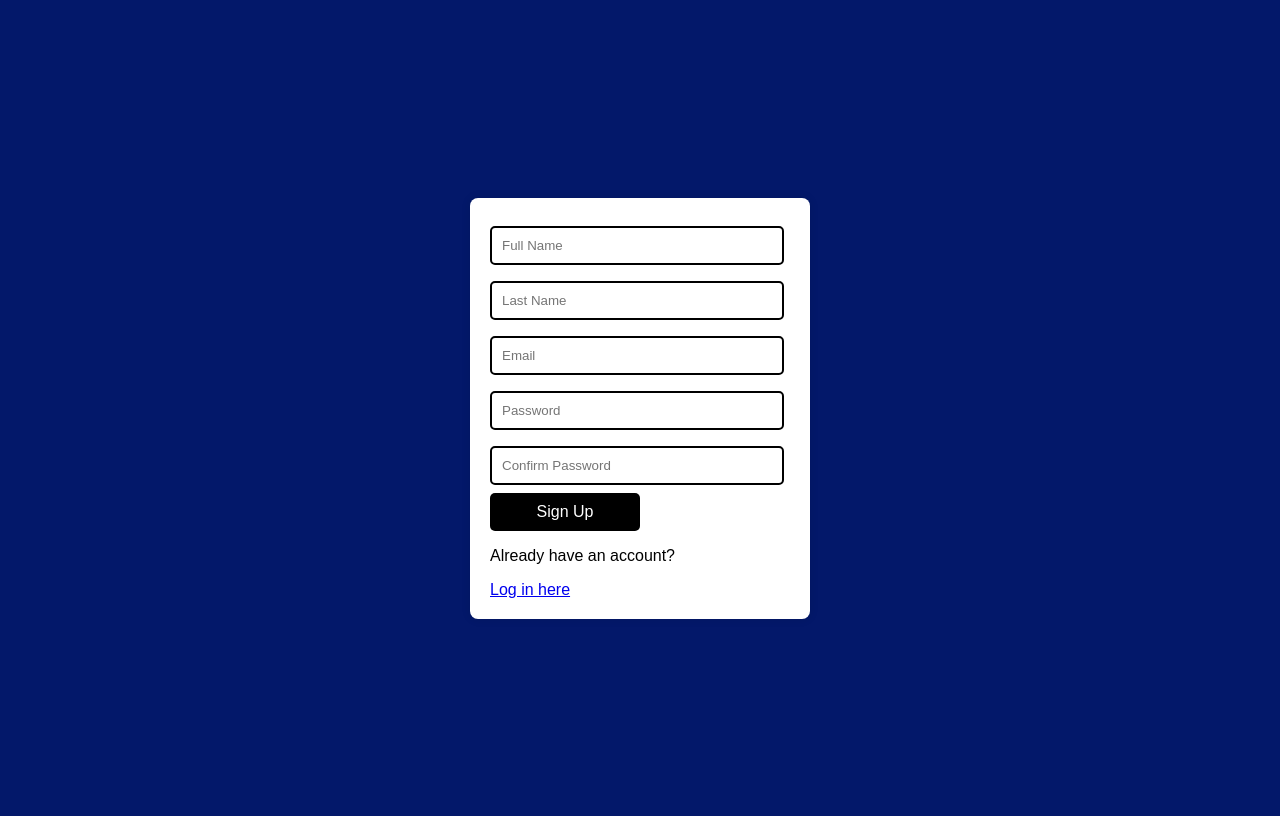
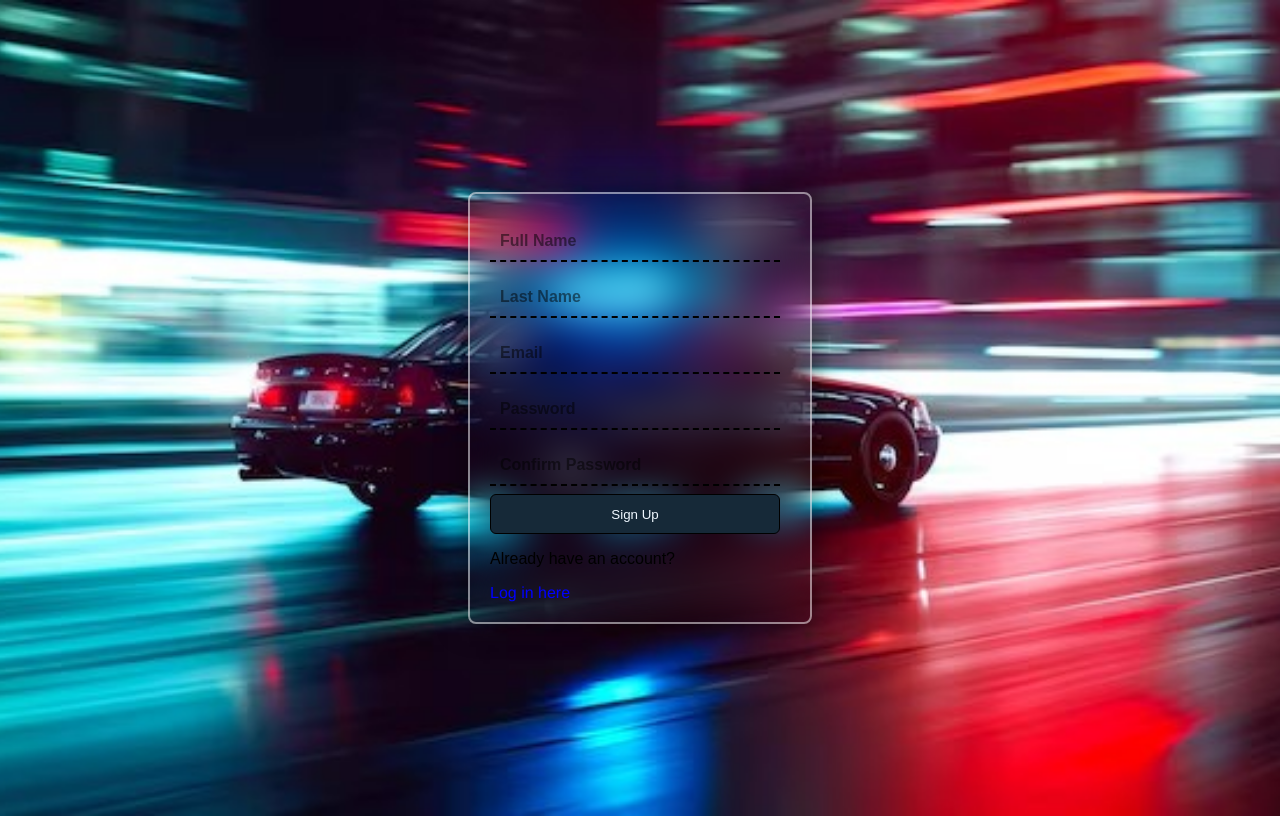
Before and after one commit to MN15LONER/DSW-GROUP-PROJECT, a PHP site: page /Sign-up.html in a window 1280 px wide. Run offline with PHP 8.4, Linux system fonts and the light colour scheme.

Commit message:
Update Sign-up.css

```diff
--- a/Sign-up.css
+++ b/Sign-up.css
@@ -1,47 +1,74 @@
 body {
     font-family: Arial, sans-serif;
-    background-color: #03186a;
+    background: url('Background/4nml8akk.png') no-repeat;
+    background-size: cover;
+    background-position: center;
+    background-repeat: no-repeat;
     display: flex;
     justify-content: center;
     align-items: center;
     height: 100vh;
 }
 .container {
-    background: white;
+    background: transparent;
+    border: 2px solid rgba(255, 255, 255, .5);
+    backdrop-filter: blur(20px);
     padding: 20px;
+    box-shadow: 0 0 30px rgba(0, 0, 0, .5);
+    outline: none;
     border-radius: 8px;
-    box-shadow: 0px 0px 10px rgba(0, 0, 0, 0.1);
+    box-shadow: 0 0 30px rgba(0, 0, 0, .5);
     width: 300px;
 }
 h2 {
     text-align:center;
     color: #333;
 }
+#account{
+    font-size: 1em;
+
+}
 input {
+    background-color: transparent;
     width: 90%;
     padding: 10px;
     margin: 8px 0;
-    border: 2px solid #000000;
-    border-radius: 5px;
+    border: none;
+    border-bottom: 2px solid #162938;
+    border-bottom: dashed 2px black;
+    outline: none;
+    font-size: 1em;
+    color: aliceblue;
+    font-weight: 600;
+
+
 }
+
+
+input::placeholder {
+    color: black;
+    opacity: 0.5;
+    font-size: 1em;
+}
+
 button {
-    align-content: center;
-    width: 50%;
-    padding: 10px;
-    background: #000000;
-    color: white;
-    border: none;
-    border-radius: 5px;
+    width: 290px;
+    height: 40px;
+    background: #162938;
+    border: solid black 1px;
+    outline: none;
+    border-radius: 6px;
     cursor: pointer;
-    font-size: 16px;
+    color: aliceblue;
+    font-weight: 500;
 }
-button :hover {
-    background: #218838;
+
+.login-link {
+    text-decoration: none;
+    color: blue;
+    font-family: 'Franklin Gothic Medium', 'Arial Narrow', Arial, sans-serif;
 }
-.toggle-link {
-    color: #007bff;
+a:hover{
     cursor: pointer;
     text-decoration: underline;
-    margin-top: 10px;
-    display: block;
 }
```
